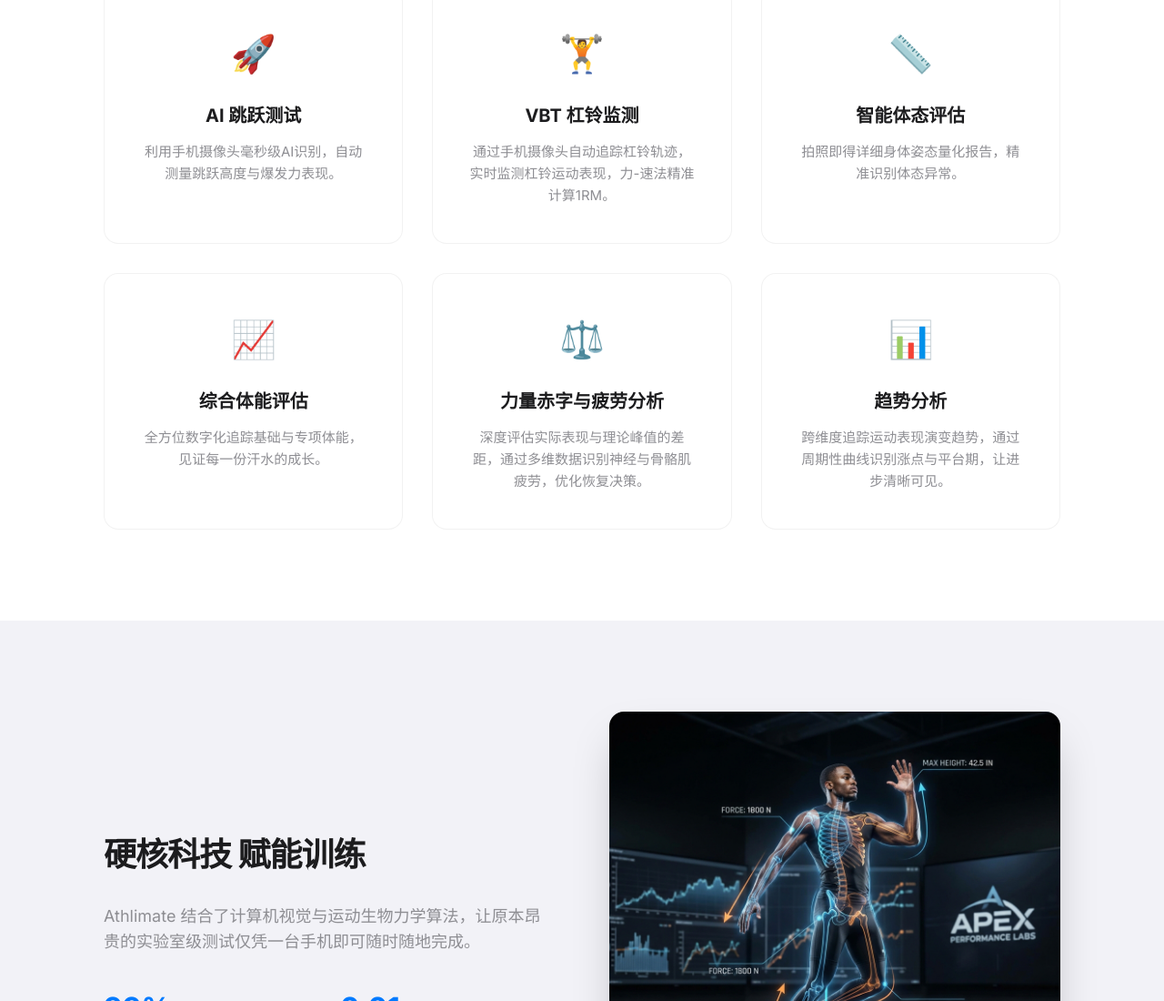
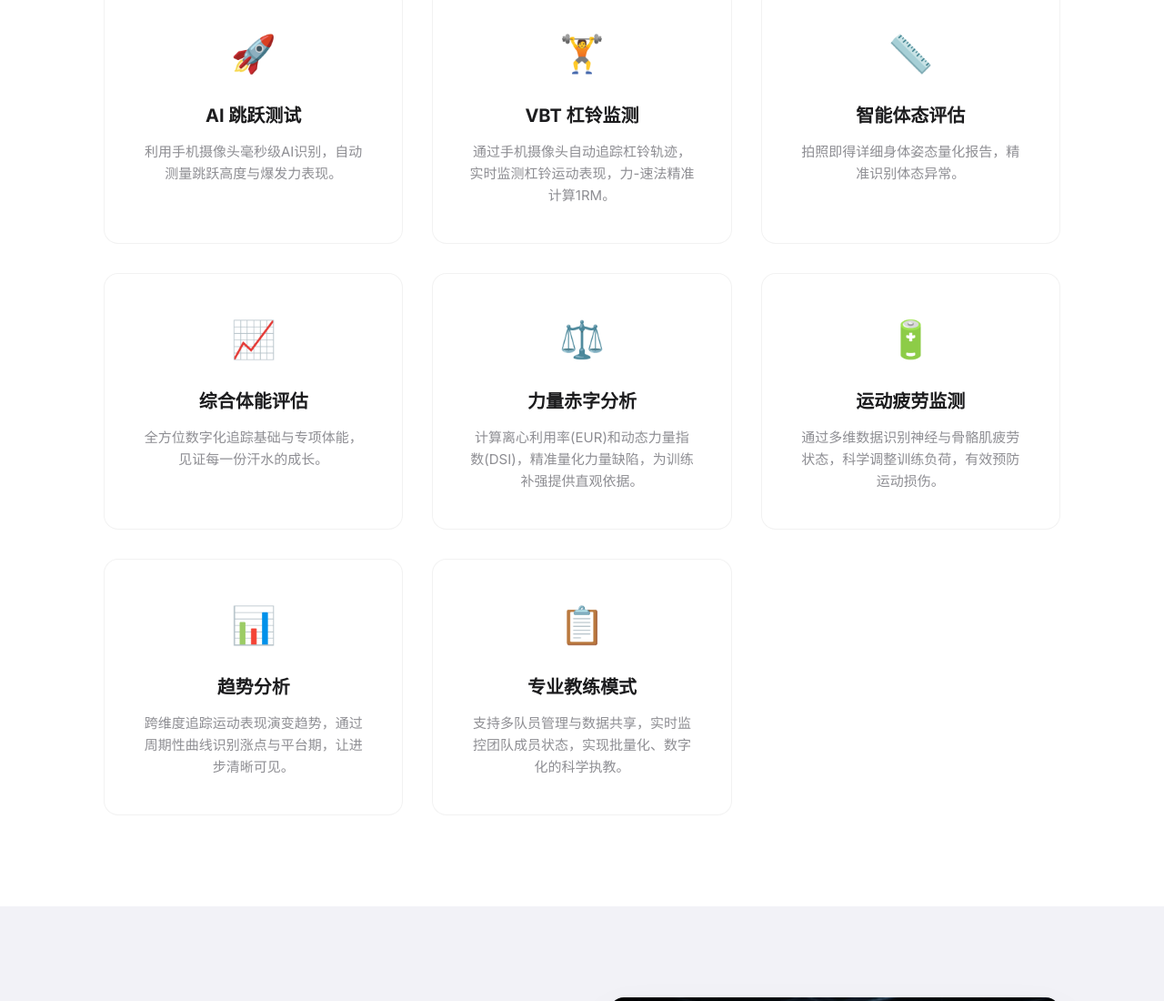
Before and after one commit to Qingshan2025/qingshan2025.github.io, a plain HTML site: page index.html in a window 1280 px wide. Shown: the part 1032-2132 px from the top of the page at 91% size. Drawn offline with Linux system fonts and the light colour scheme.

Commit message:
拆分疲劳

```diff
--- a/index.html
+++ b/index.html
@@ -71,13 +71,23 @@
                 </div>
                 <div class="feature-card">
                     <div class="feature-icon">⚖️</div>
-                    <h3>力量赤字与疲劳分析</h3>
-                    <p>深度评估实际表现与理论峰值的差距，通过多维数据识别神经与骨骼肌疲劳，优化恢复决策。</p>
+                    <h3>力量赤字分析</h3>
+                    <p>计算离心利用率(EUR)和动态力量指数(DSI)，精准量化力量缺陷，为训练补强提供直观依据。</p>
+                </div>
+                <div class="feature-card">
+                    <div class="feature-icon">🔋</div>
+                    <h3>运动疲劳监测</h3>
+                    <p>通过多维数据识别神经与骨骼肌疲劳状态，科学调整训练负荷，有效预防运动损伤。</p>
                 </div>
                 <div class="feature-card">
                     <div class="feature-icon">📊</div>
                     <h3>趋势分析</h3>
                     <p>跨维度追踪运动表现演变趋势，通过周期性曲线识别涨点与平台期，让进步清晰可见。</p>
+                </div>
+                <div class="feature-card">
+                    <div class="feature-icon">📋</div>
+                    <h3>专业教练模式</h3>
+                    <p>支持多队员管理与数据共享，实时监控团队成员状态，实现批量化、数字化的科学执教。</p>
                 </div>
             </div>
         </div>
```
